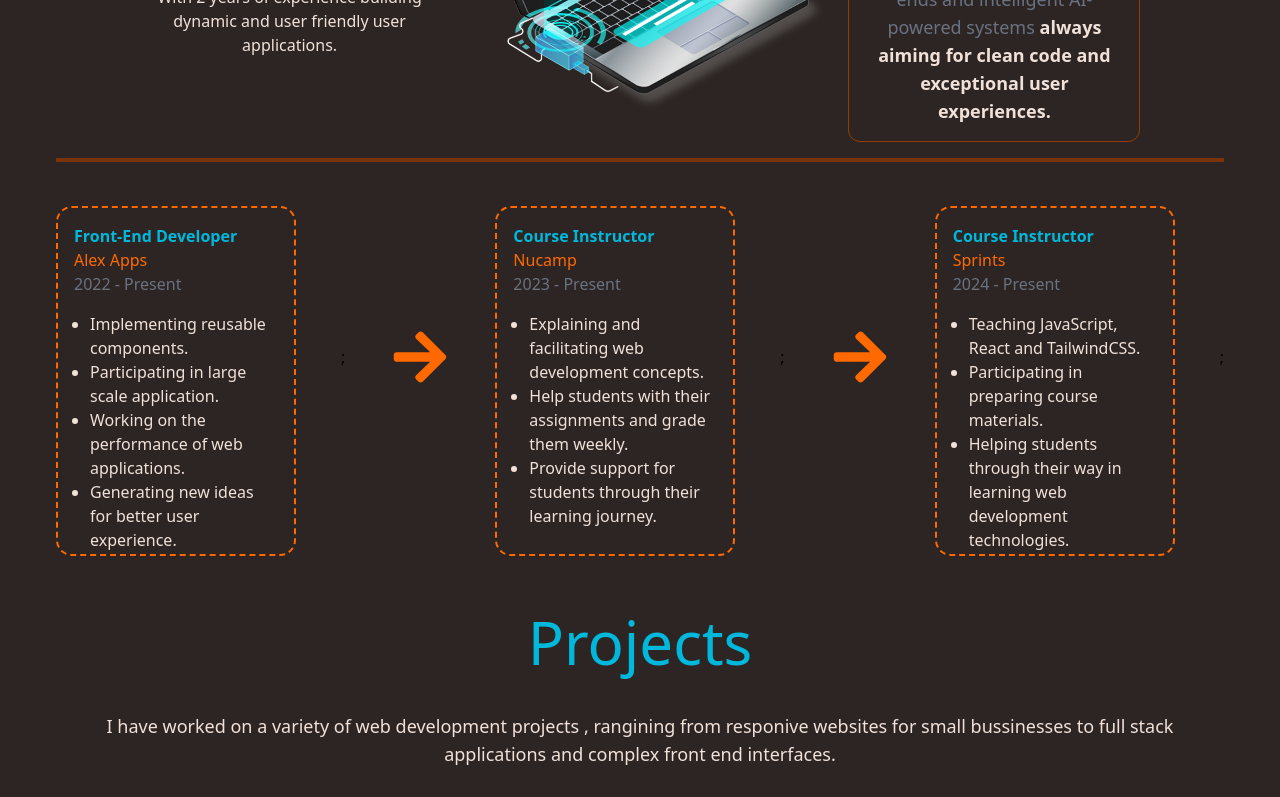
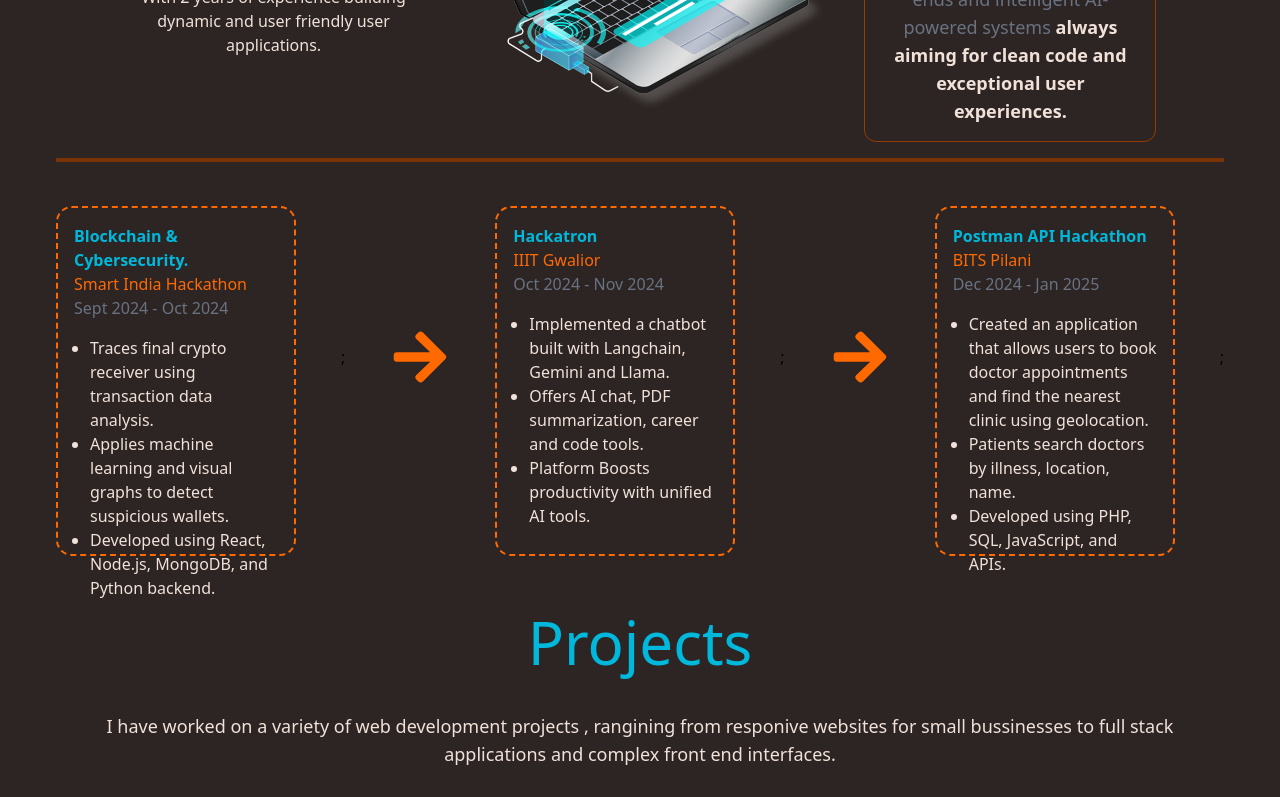
Before and after one commit to ParasRana123/Portfolio, a React (Vite) app: page / in a window 1280 px wide. Shown: the part 2427-3224 px from the top of the page. Built offline with nearby package versions, Linux system fonts and the light colour scheme.

Commit message:
Changed the ecperience section

```diff
--- a/src/components/experienceSection/AllExperience.jsx
+++ b/src/components/experienceSection/AllExperience.jsx
@@ -5,35 +5,34 @@
 import { fadeIn } from '../../framerMotion/variants'
 
 const experiences = [
+  {
+    job: "Blockchain & Cybersecurity.",
+    company: "Smart India Hackathon",
+    date: "Sept 2024 - Oct 2024",
+    responsibilities: [
+      "Traces final crypto receiver using transaction data analysis.",
+      "Applies machine learning and visual graphs to detect suspicious wallets.",
+      "Developed using React, Node.js, MongoDB, and Python backend.",
+    ],
+  },
     {
-      job: "Front-End Developer",
-      company: "Alex Apps",
-      date: "2022 - Present",
+      job: "Hackatron",
+      company: "IIIT Gwalior",
+      date: "Oct 2024 - Nov 2024",
       responsibilities: [
-        "Implementing reusable components.",
-        "Participating in large scale application.",
-        "Working on the performance of web applications.",
-        "Generating new ideas for better user experience.",
+        "Implemented a chatbot built with Langchain, Gemini and Llama.",
+        "Offers AI chat, PDF summarization, career and code tools.",
+        "Platform Boosts productivity with unified AI tools.",
       ],
     },
     {
-      job: "Course Instructor",
-      company: "Nucamp",
-      date: "2023 - Present",
+      job: "Postman API Hackathon",
+      company: "BITS Pilani",
+      date: "Dec 2024 - Jan 2025",
       responsibilities: [
-        "Explaining and facilitating web development concepts.",
-        "Help students with their assignments and grade them weekly.",
-        "Provide support for students through their learning journey.",
-      ],
-    },
-    {
-      job: "Course Instructor",
-      company: "Sprints",
-      date: "2024 - Present",
-      responsibilities: [
-        "Teaching JavaScript, React and TailwindCSS.",
-        "Participating in preparing course materials.",
-        "Helping students through their way in learning web development technologies.",
+        "Created an application that allows users to book doctor appointments and find the nearest clinic using geolocation.",
+        "Patients search doctors by illness, location, name.",
+        "Developed using PHP, SQL, JavaScript, and APIs.",
       ],
     },
   ];
--- a/src/components/experienceSection/ExperienceTop.jsx
+++ b/src/components/experienceSection/ExperienceTop.jsx
@@ -5,7 +5,7 @@
 
 const ExperienceTop = () => {
   return (
-    <div className='flex lg:flex-row sm:flex-col gaps-4 items-center justify-center'>
+    <div className='flex lg:flex-row sm:flex-col gap-4 items-center justify-center'>
         <ExperienceTopLeft />
         <ExperienceTopMiddle />
         <ExperienceTopRight />
```
